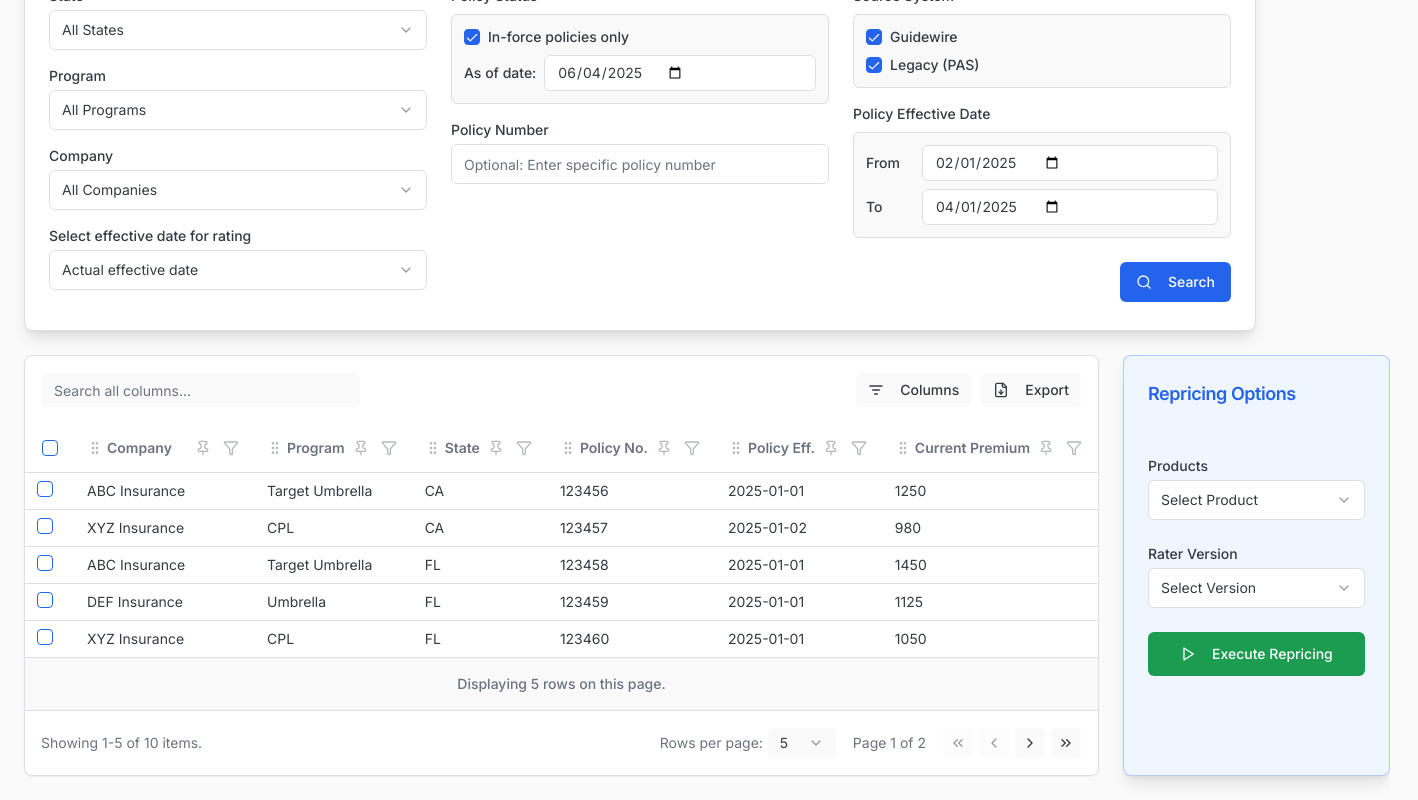
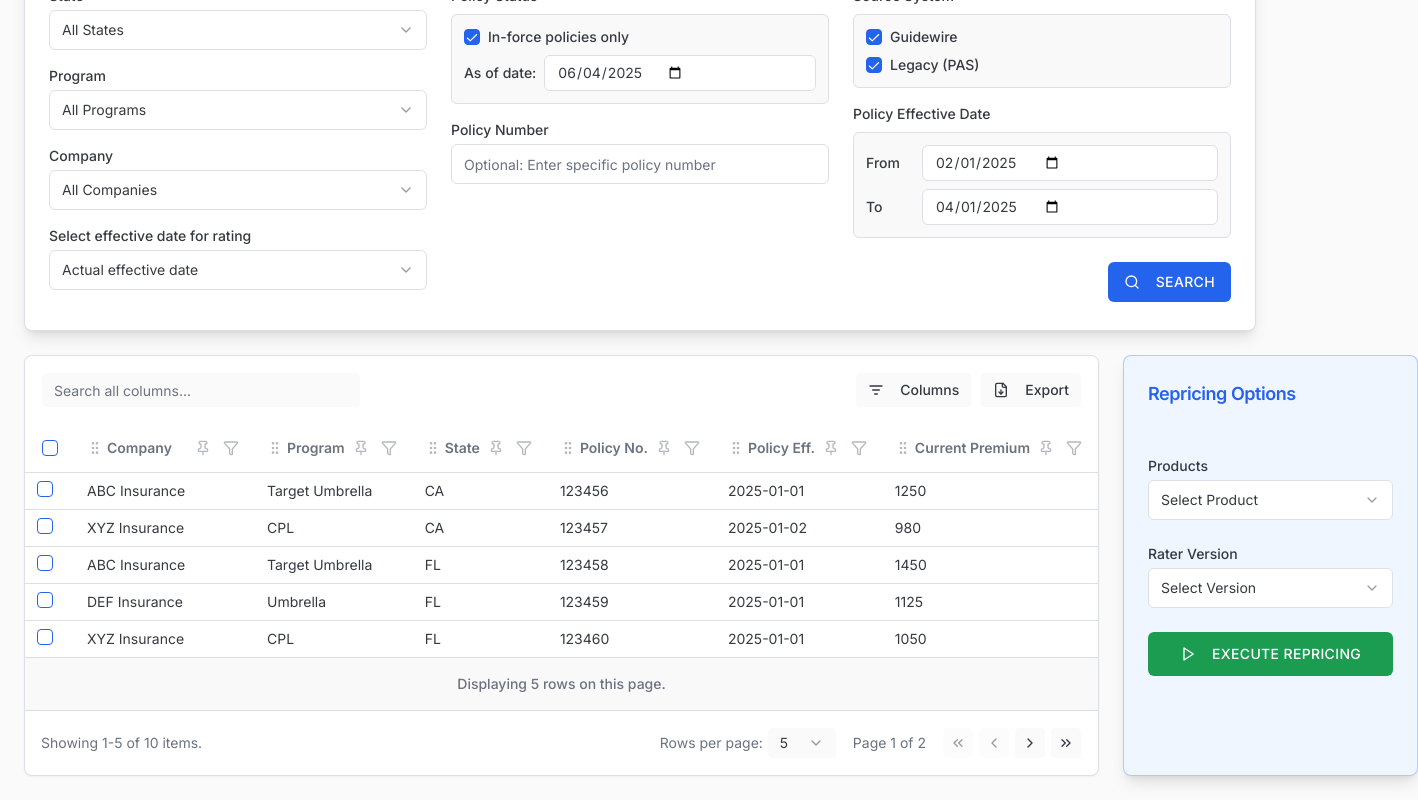
Before and after one commit to doktorigi/Fancy-UI-Grid, a Next.js app: page / in a window 1280 px wide. Shown: the part 211-1011 px from the top of the page, 1418 px wide, since content can reach past the window. Built offline with nearby package versions, Linux system fonts and the light colour scheme.

Commit message:
load my mockup for me to view

```diff
--- a/src/components/bulk-repricing/ResultsView.tsx
+++ b/src/components/bulk-repricing/ResultsView.tsx
@@ -6,7 +6,7 @@ import { Button } from '@/components/ui/button';
 import { Card, CardContent, CardHeader, CardTitle } from '@/components/ui/card';
 import { DataGrid } from '@/components/data-grid/DataGrid';
 import type { ColumnDefinition } from '@/types/data-grid';
-import { ArrowLeft, Table as TableIcon } from 'lucide-react'; // TableIcon can be used for 'Excel Rater'
+import { ArrowLeft, Table as TableIcon } from 'lucide-react';
 import type { ResultPolicy } from '@/app/page';
 import { Badge } from '@/components/ui/badge';
 
@@ -93,13 +93,22 @@ export const ResultsView: React.FC<ResultsViewProps> = ({ raterVersion, onBackTo
       defaultWidth: '100px',
     },
     {
-      field: 'id', // Using 'id' as a placeholder field for actions. It won't be displayed.
+      field: 'id',
       headerText: 'Actions',
       defaultWidth: '150px',
-      // This column won't be directly sortable/filterable by its content if it's just a button.
-      // We'll need a custom cell renderer for the button.
+      // This column might need a custom cell renderer for the button if 'id' is not the actual data to display.
+      // If we want an "Excel Rater" button per row, a custom cell renderer is the way.
+      // Example:
+      // cellRenderer: (params) => {
+      //   return <Button size="sm" onClick={() => handleExcelRaterClick(params.data)}> <TableIcon className="mr-1 h-3 w-3" /> Excel Rater </Button>;
+      // }
+      // For DataGrid.tsx, modifications to `renderCellContent` would be needed to support this.
+      // E.g., in renderCellContent:
+      // if (col.field === 'actionsFieldName' && col.cellRenderer) { // Or some other way to identify an action column
+      //   return col.cellRenderer({ data: row.originalRow as ResultPolicy, ...otherParams });
+      // }
     },
-  ], [resultsData]);
+  ], [resultsData]); // Rater version passed to resultsData map, so it's a dependency
 
 
   return (
@@ -110,6 +119,7 @@ export const ResultsView: React.FC<ResultsViewProps> = ({ raterVersion, onBackTo
           <Button
             variant="outline"
             onClick={onBackToSearch}
+            className="uppercase tracking-wide font-medium"
           >
             <ArrowLeft className="mr-2 h-4 w-4" />
             Back to Search
@@ -153,13 +163,6 @@ export const ResultsView: React.FC<ResultsViewProps> = ({ raterVersion, onBackTo
           defaultPageSize={5}
           pageSizeOptions={[5, 10, 20, 50]}
           enableRowSelection={false}
-          // To add the "Excel Rater" button, we'd modify `renderCellContent` in DataGrid.tsx
-          // to look for a specific column field (e.g., one named 'actions' or by a flag in colDef)
-          // and render a button there. For now, this is a structural setup.
-          // Example modification in DataGrid.tsx's renderCellContent for 'actions' column:
-          // if (col.field === 'actionsFieldName') { // Assuming 'actionsFieldName' is the field for the action button
-          //   return <Button size="sm" onClick={() => handleExcelRaterClick(row.originalRow as ResultPolicy)}> <TableIcon className="mr-1 h-3 w-3" /> Excel Rater </Button>;
-          // }
         />
       </CardContent>
     </Card>
--- a/src/components/bulk-repricing/SearchForm.tsx
+++ b/src/components/bulk-repricing/SearchForm.tsx
@@ -10,7 +10,7 @@ import { Select, SelectContent, SelectItem, SelectTrigger, SelectValue } from '@
 import { Card, CardContent, CardHeader, CardTitle } from '@/components/ui/card';
 import { DataGrid } from '@/components/data-grid/DataGrid';
 import type { ColumnDefinition } from '@/types/data-grid';
-import { Search, Play } from 'lucide-react'; // Replaced PlayArrow with Play
+import { Search, Play } from 'lucide-react';
 import type { Policy } from '@/app/page';
 
 
@@ -267,6 +267,7 @@ export const SearchForm: React.FC<SearchFormProps> = ({ onExecute }) => {
                   onClick={handleSearch}
                   variant="default"
                   size="default"
+                  className="uppercase tracking-wide font-medium"
                 >
                   <Search className="mr-2 h-4 w-4" />
                   Search
@@ -284,7 +285,7 @@ export const SearchForm: React.FC<SearchFormProps> = ({ onExecute }) => {
                 columnDefs={searchGridColumnDefs}
                 defaultPageSize={5}
                 pageSizeOptions={[5, 10, 20]}
-                enableRowSelection={true} // Mockup shows selected items
+                enableRowSelection={true}
              />
         </div>
 
@@ -323,7 +324,7 @@ export const SearchForm: React.FC<SearchFormProps> = ({ onExecute }) => {
               onClick={handleActualExecute}
               variant="default"
               size="lg"
-              className="w-full bg-accent hover:bg-accent/90 text-accent-foreground"
+              className="w-full bg-accent hover:bg-accent/90 text-accent-foreground uppercase tracking-wide font-medium"
             >
               <Play className="mr-2 h-5 w-5" />
               Execute Repricing
```
